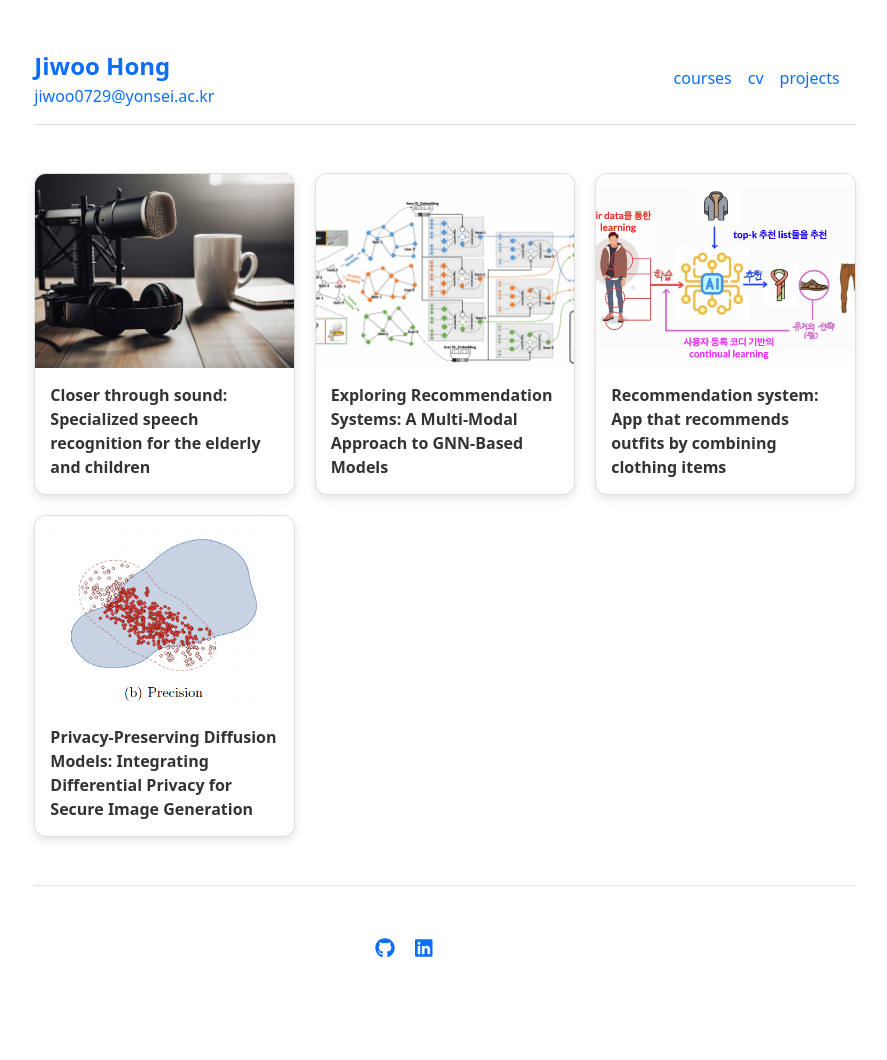
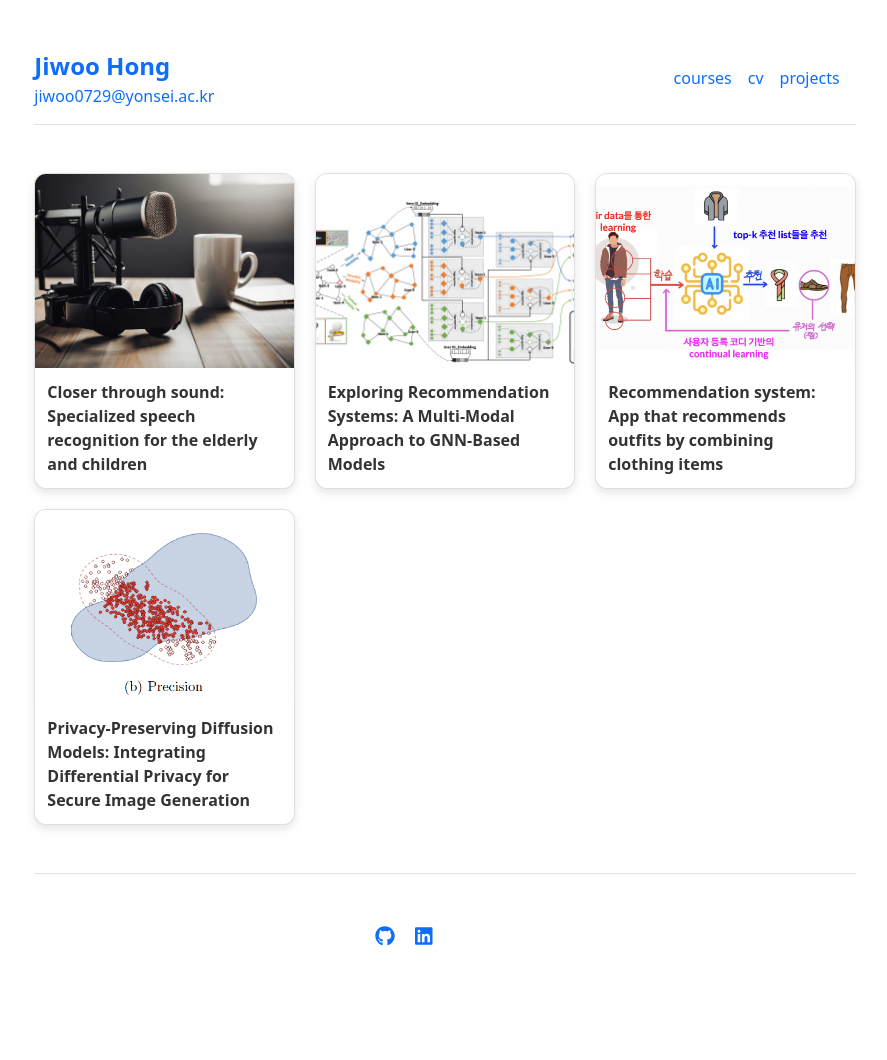
Before and after one commit to JiwooHong01/JiwooHong01.github.io, a Jekyll site: the page built from projects.md, in a window 1280 px wide. Shown: the whole page, without its empty margins (195-1082 px from the left). Built offline with Jekyll 4.4.1, drawn with Linux system fonts in a browser that asks for light colours.

Commit message:
Update projects.css

```diff
--- a/assets/css/projects.css
+++ b/assets/css/projects.css
@@ -16,8 +16,8 @@
   .card {
     display: flex;
     flex-direction: column;
+    height: 100%;
 
-    height: 100%;
     background: #fff;
     border-radius: 12px;
     overflow: hidden;
@@ -27,7 +27,7 @@
   }
 
   .card:hover {
-    transform: scale(1.03);
+    transform: scale(1.02);
   }
 
   .card img {
@@ -39,7 +39,7 @@
   }
 
   .card-text {
-    padding: 15px;
+    padding: 12px;
     font-size: 16px;
     font-weight: bold;
     color: #333;
@@ -100,3 +100,15 @@
     border-radius: 12px;
     margin-bottom: 20px;
   }
+
+  @media screen and (max-width: 900px) {
+    .grid {
+      grid-template-columns: repeat(2, 1fr);  /* 태블릿: 2열 */
+    }
+  }
+
+  @media screen and (max-width: 600px) {
+    .grid {
+      grid-template-columns: repeat(1, 1fr);  /* 모바일: 1열 */
+    }
+  }
```
